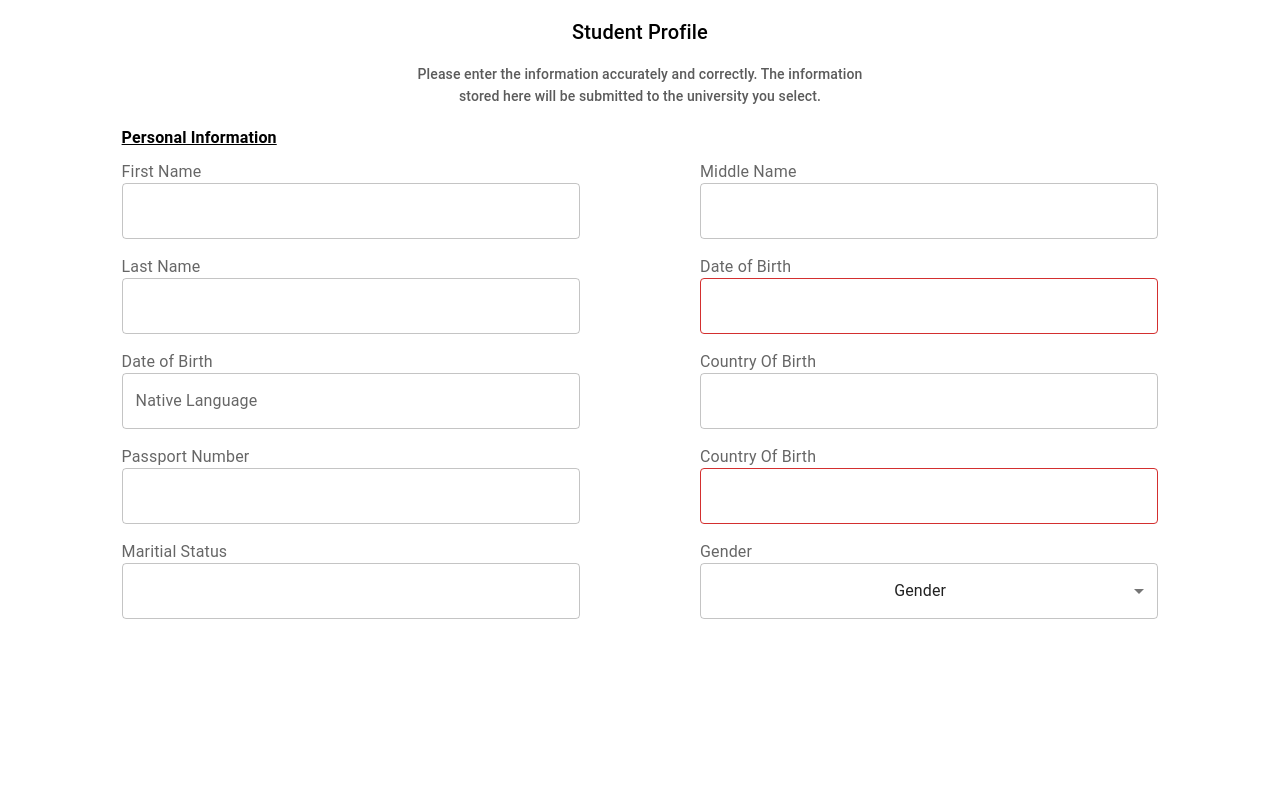
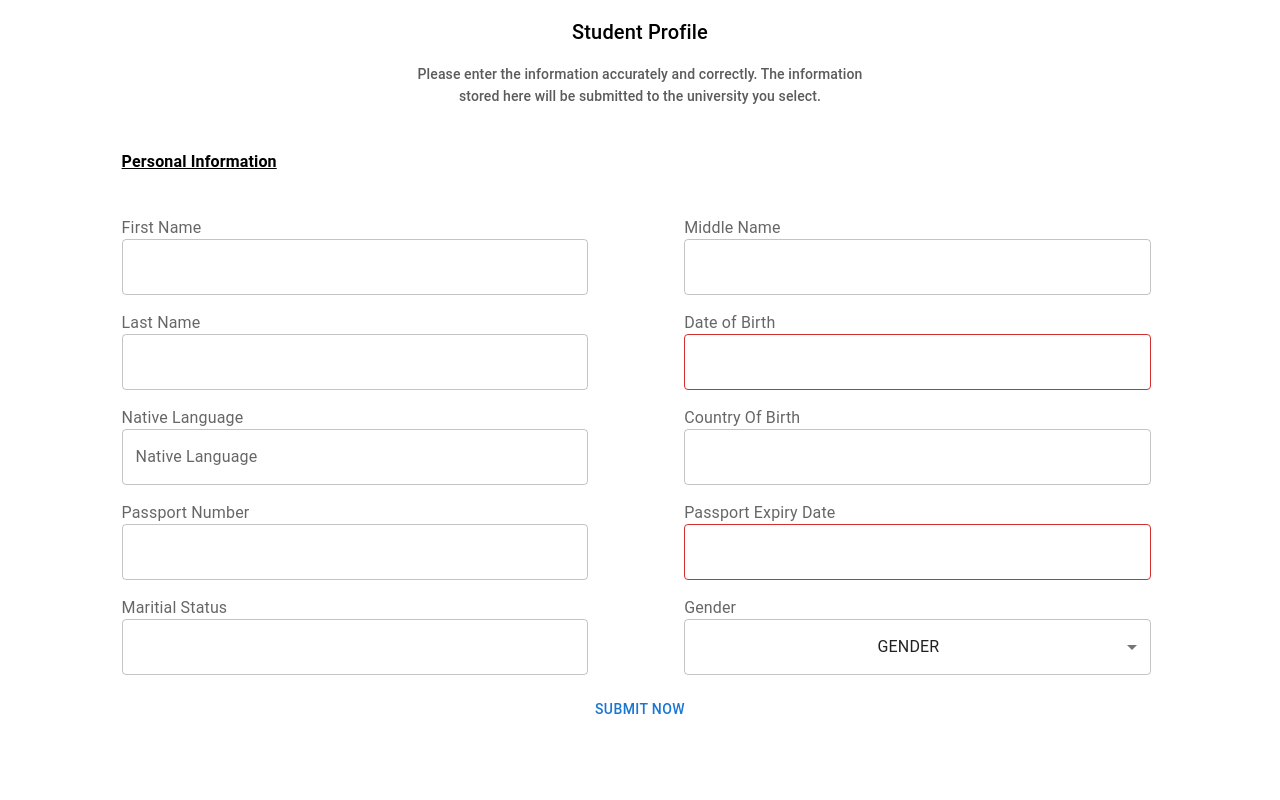
Before and after one commit to cecililu/studentform, a React (Create React App) app: page / in a window 1280 px wide. Shown: the top 800 px of the page. Built offline with nearby package versions, Linux system fonts and the light colour scheme.

Commit message:
Pesonal information formik setup complted except DATEPICKER

```diff
--- a/src/Form.js
+++ b/src/Form.js
@@ -5,7 +5,6 @@ import { Button, Container,  Typography } from '@mui/material';
 import { LocalizationProvider } from '@mui/x-date-pickers'
 import { AdapterDateFns } from '@mui/x-date-pickers/AdapterDateFns'
 import { Personal } from './Personal';
-import { margin } from '@mui/system';
 export const Form = () => {
 
 
@@ -14,6 +13,13 @@ export const Form = () => {
       firstname: '',
       middlename: '',
       lastname: '',
+      dob:'',
+      language:'',
+      countryofbirth:'',
+      passportNumber:'',
+      passportExpiry:'',
+      maritialStatus:'',
+      gender:''
 
     },
     onSubmit: values => {
@@ -36,7 +42,7 @@ export const Form = () => {
         Student Profile
         </Typography>
 
-                <Typography align='center' variant="subtitle2" component="h2" sx={{color: "#5B5B5B",my:2}}>
+                <Typography align='center' variant="subtitle2" component="h2" sx={{color: "#5B5B5B", my:2}}>
                 Please enter the information accurately and correctly. The information<br/>
             stored here will be submitted to the university you select.
         </Typography>
--- a/src/Personal.js
+++ b/src/Personal.js
@@ -1,4 +1,4 @@
-import { autocompleteClasses, Box, InputLabel, MenuItem, Select, Stack, TextField, Typography } from "@mui/material"
+import {  Box, InputLabel, MenuItem, Select, Stack, TextField, Typography } from "@mui/material"
 import { DatePicker } from "@mui/x-date-pickers"
 // import SelectUnstyled from '@mui/base/SelectUnstyled';
 // import OptionUnstyled from '@mui/base/OptionUnstyled';
@@ -9,14 +9,14 @@ import React from 'react'
 
 export const Personal = ({selectedDate, setselectedDate,gender,setGender,formik}) => {
 
-
+ console.log(formik.values)
 
   return (
-  <Box  alignItems="center" minHeight="100vh" sx={{width:'90%',margin:'auto'}}>
-  <Typography align='left' variant="subtitle1" component="h2" sx={{my:1,fontWeight: 'bold',textDecoration: 'underline'}} >
+  <Box  alignItems="center" minHeight="" sx={{width:'90%',margin:'auto'}}>
+  <Typography align='left' variant="subtitle1" component="h4" sx={{my:5,fontWeight: 'bold',textDecoration: 'underline'}} >
     Personal Information
   </Typography>
- <Stack direction='row' columnGap={15} justifyContent='start' sx={{mb:2,}}>
+ <Stack direction='row' columnGap={12} justifyContent='start' sx={{mb:2,}}>
 
     <Stack direction='column' alignItems="start" sx={{ width:'45%' }}>
     <InputLabel>First Name</InputLabel>
@@ -30,7 +30,7 @@ export const Personal = ({selectedDate, setselectedDate,gender,setGender,formik}
     </Stack>
 </Stack>
 
-  <Stack direction='row' columnGap={15} justifyContent='start' sx={{mb:2,}}>
+  <Stack direction='row' columnGap={12} justifyContent='start' sx={{mb:2,}}>
 
         <Stack direction='column' alignItems="start" sx={{ width:'45%' }}>
         <InputLabel htmlFor="lastname">Last Name</InputLabel>
@@ -39,54 +39,51 @@ export const Personal = ({selectedDate, setselectedDate,gender,setGender,formik}
 
         <Stack direction='column' alignItems="start" sx={{ width:'45%' }}>
             <InputLabel htmlFor="dob"> Date of Birth</InputLabel>
-            <DatePicker id='dob' sx={{width:'100%' }}  renderInput={(params)=><TextField {...params} sx={{width: '100%'}}/>}
-            value={selectedDate} onChange={(newvalue)=> setselectedDate(newvalue)}/>
+            <DatePicker id='dob' sx={{width:'100%' }} name='dob' renderInput={(params)=><TextField {...params} sx={{width: '100%'}}/>}
+            value={formik.values.dob} onChange={formik.handleChange}/>
        </Stack>
   </Stack>
 
-  <Stack direction='row' columnGap={15} justifyContent='start' sx={{mb:2}}>
+  <Stack direction='row' columnGap={12} justifyContent='start' sx={{mb:2}}>
 
 
-    <Stack direction='column' alignItems="start" sx={{ width:'45%' }}>
-        <InputLabel> Date of Birth</InputLabel>
-        <TextField sx ={{width:'100%' }} id="outlined-basic" label="Native Language" variant="outlined"  />
-    </Stack>
+      <Stack direction='column' alignItems="start" sx={{ width:'45%' }}>
+          <InputLabel htmlFor="language"> Native Language</InputLabel>
+          <TextField sx ={{width:'100%' }} id="language" label="Native Language" value={formik.values.language} variant="outlined" onChange={formik.handleChange}  />
+      </Stack>
 
     <Stack direction='column' alignItems="start" sx={{ width:'45%' }}>
-        <InputLabel htmlFor="country"> Country Of Birth</InputLabel>
-        <TextField sx={{width:'100%'}} id="outlined-basic" name='country' variant="outlined"/>
+        <InputLabel htmlFor="countryofbirth"> Country Of Birth</InputLabel>
+        <TextField sx={{width:'100%'}} id="countryofbirth" name='countryofbirth' variant="outlined" value={formik.values.countryofbirth}  onChange={formik.handleChange} />
     </Stack>
   </Stack>
 
 
-  <Stack direction='row' columnGap={15} justifyContent='start' sx={{mb:2,}}>
+  <Stack direction='row' columnGap={12} justifyContent='start' sx={{mb:2,}}>
        <Stack direction='column' alignItems="start" sx={{ width:'45%' }}>
             <InputLabel htmlFor="pass"> Passport Number</InputLabel>
-           <TextField  sx ={{width:'100%' }} name='pass' id="outlined-basic"  variant="outlined" />
+           <TextField  sx ={{width:'100%' }}  id="passportNumber"  name="passportNumber" variant="outlined" value={formik.values.passportNumber}  onChange={formik.handleChange} />
        </Stack>
 
        <Stack direction='column' alignItems="start" sx={{ width:'45%' }}>
-            <InputLabel htmlFor="pass-exp"> Country Of Birth</InputLabel>
-            <DatePicker name='pass-exp' sx={{width:'100px' }}   renderInput={(params)=><TextField {...params} sx={{width: '100%'}}/>}
-            value={selectedDate} onChange={(newvalue)=> setselectedDate(newvalue)}/>
+            <InputLabel htmlFor="passportExpiry"> Passport Expiry Date</InputLabel>
+            <DatePicker name='passportExpiry' id='passportExpiry' sx={{width:'100px' }}   renderInput={(params)=><TextField {...params} sx={{width: '100%'}}/>}
+            value={formik.values.passportExpiry}  onChange={formik.handleChange} />
         </Stack>
   </Stack>
 
 
-  <Stack direction='row' columnGap={15} justifyContent='start' sx={{mb:2}}>
+  <Stack direction='row' columnGap={12} justifyContent='start' sx={{mb:2}}>
        <Stack direction='column' alignItems="start" sx={{ width:'45%' }}>
-            <InputLabel htmlFor="maritial-status"> Maritial Status</InputLabel>
-           <TextField  sx ={{width:'100%' }} name='maritial-status' id="outlined-basic"  variant="outlined" />
+            <InputLabel htmlFor="maritialStatus"> Maritial Status</InputLabel>
+           <TextField  sx ={{width:'100%' }} name='maritialStatus' id="maritialStatus"  value={formik.values.maritialStatus} />
        </Stack>
 
        <Stack direction='column' alignItems="start" sx={{ width:'45%' }}>
             <InputLabel htmlFor="pass-exp">Gender</InputLabel>
-            <Select displayEmpty value={gender} sx ={{width:'100%'}}
-            onChange={(e)=>{
-             console.log( e.target.value)
-             setGender(e.target.value)
-            }}>
-              <MenuItem value ='' disabled>Gender</MenuItem>
+            <Select displayEmpty value={formik.values.gender} sx ={{width:'100%'}} id='gender' name='gender' onChange={formik.handleChange}>
+
+              <MenuItem value ='' disabled >{formik.values.gender ||"GENDER"}</MenuItem>
               <MenuItem value={'male'}>Male</MenuItem>
               <MenuItem value={"female"}>Female</MenuItem>
               <MenuItem value={"others"}>Other</MenuItem>
```
